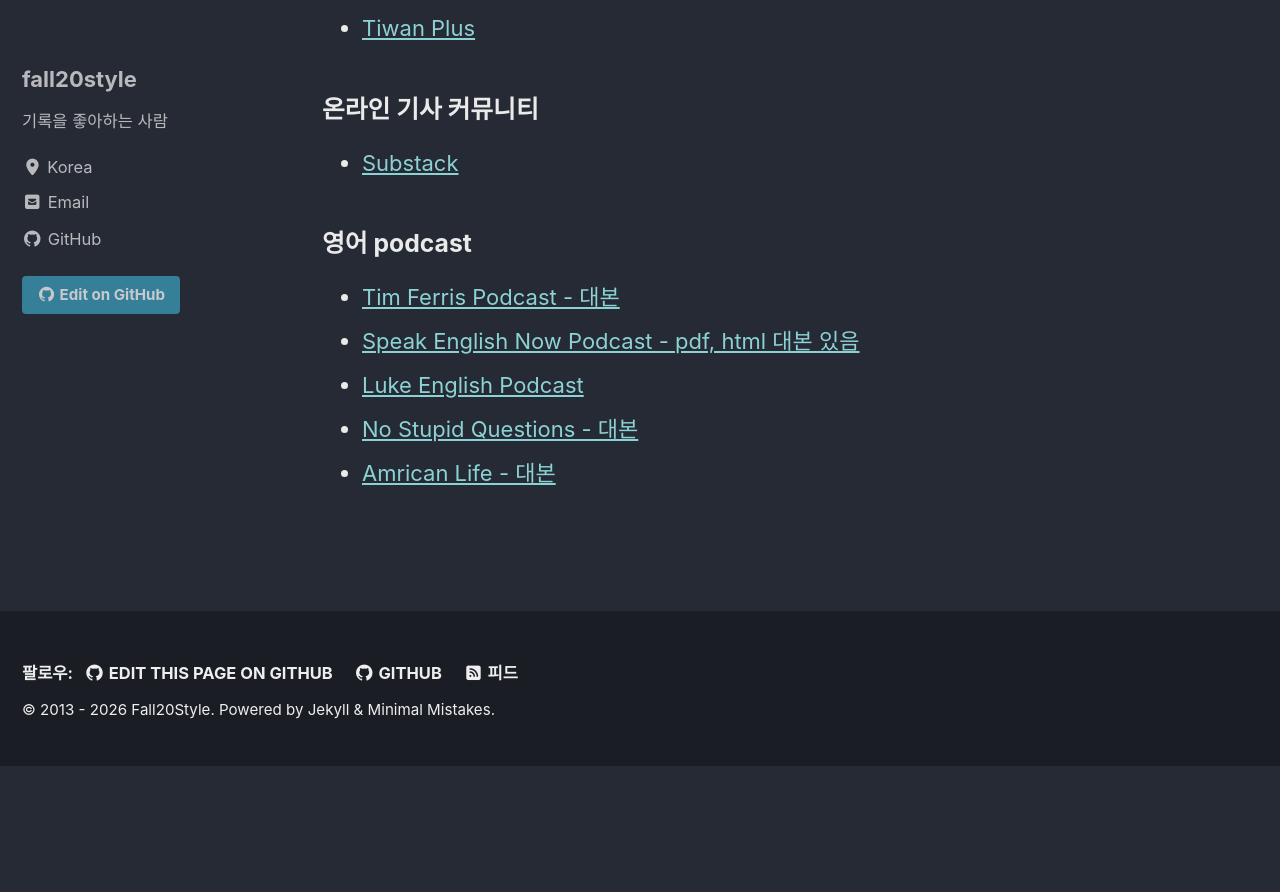
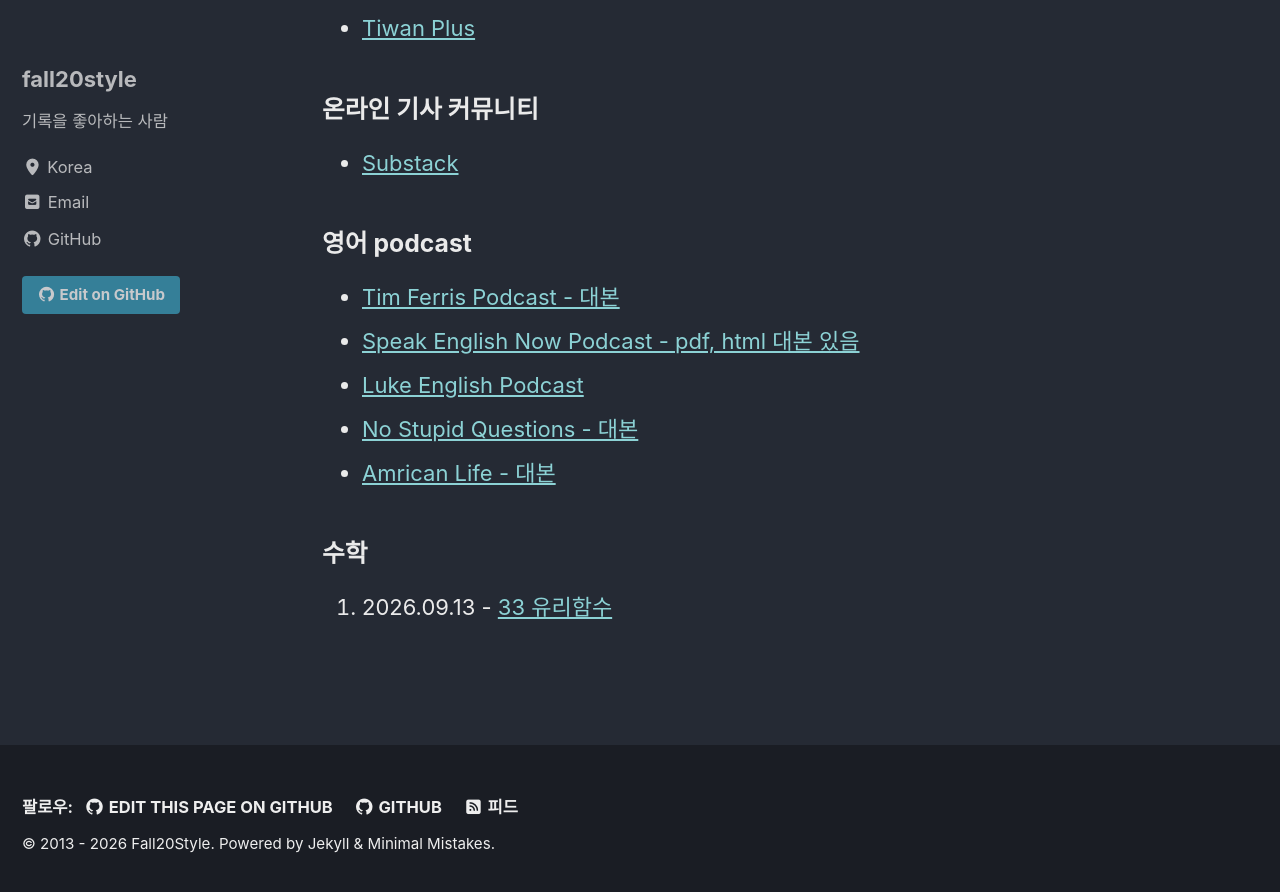
Before and after one commit to fall20style/fall20style.github.io, a Jekyll site: the page built from books.md, in a window 1280 px wide and 900 px high, scrolled down 1750 px. Shown: the top 892 px of the window. Built offline with Jekyll 4.4.1, drawn with Linux system fonts in a browser that asks for light colours; cached includes are drawn as plain includes; before the commit the page ends 2516 px from its top, so only the background shows below that.

Commit message:
Update books.md

```diff
--- a/books.md
+++ b/books.md
@@ -57,3 +57,8 @@ read_time: true
 - [Luke English Podcast](https://teacherluke.co.uk/archive-of-episodes-1-149/)
 - [No Stupid Questions - 대본](https://freakonomics.com/series/nsq)
 - [Amrican Life - 대본](https://www.thisamericanlife.org)
+
+
+
+### 수학
+1. 2026.09.13 - [33 유리함수](https://blog.naver.com/semomath/222929741339)
```
